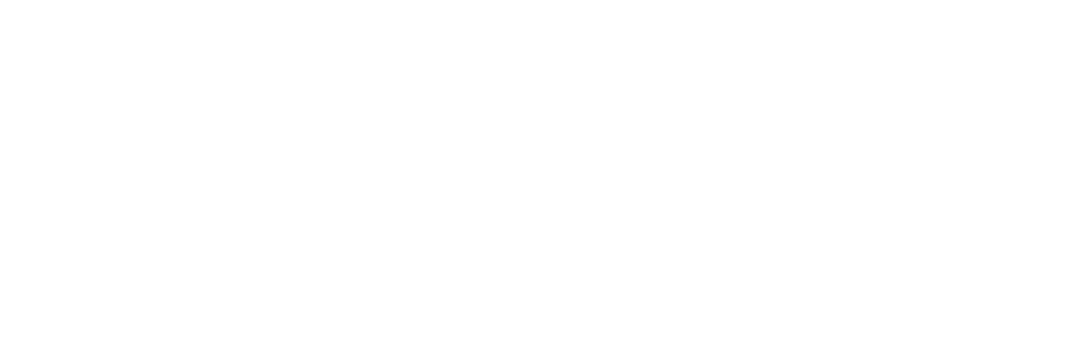
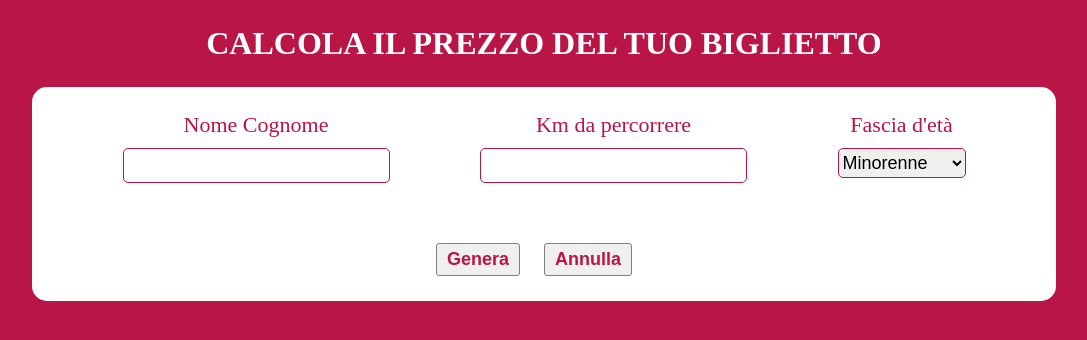
Before and after one commit to SimoneCalzari/js-biglietto-treno-form, a plain HTML site: page index.html in a window 1280 px wide. Shown: the whole page, without its empty margins (96-1183 px from the left). Drawn offline with Linux system fonts and the light colour scheme.

Commit message:
feat: milestone 1

```diff
--- a/css/style.css
+++ b/css/style.css
@@ -3,3 +3,76 @@
   margin: 0;
   box-sizing: border-box;
 }
+
+body {
+  background-color: #b91547;
+}
+
+.container {
+  max-width: 80%;
+  margin: 0 auto;
+}
+
+main #ticket-calc h1 {
+  color: white;
+  text-transform: uppercase;
+  text-align: center;
+  margin: 25px 0;
+}
+
+main #ticket-calc #form-container {
+  background-color: white;
+  display: flex;
+  flex-wrap: wrap;
+  justify-content: space-evenly;
+  padding: 25px 0;
+  border-radius: 15px;
+}
+
+main #ticket-calc #form-container .input-box {
+  display: flex;
+  flex-direction: column;
+  text-align: center;
+}
+
+main #ticket-calc #form-container .input-box label {
+  margin-bottom: 10px;
+  color: #b91547;
+  font-size: 22px;
+}
+
+main #ticket-calc #form-container .input-box input {
+  border:1px solid #b91547;
+  border-radius: 5px;
+  text-align: center;
+  font-size: 20px;
+  padding: 5px 0;
+}
+
+main #ticket-calc #form-container .input-box select {
+  border:1px solid #b91547;
+  border-radius: 5px;
+  height: 30px;
+  font-size: 18px;
+}
+
+main #ticket-calc #form-container .input-buttons {
+  width: 100%;
+  text-align: center;
+  margin-top: 60px;
+}
+
+main #ticket-calc #form-container .input-buttons button {
+  color: #b91547;
+  font-weight: bold;
+  font-size: 18px;
+  margin-right: 20px;
+  padding: 5px 10px;
+  border-radius: 3px;
+  border: 1px solid gray;
+}
+
+main #ticket-calc #form-container .input-buttons button:hover {
+  cursor: pointer;
+  background-color: pink;
+}
--- a/index.html
+++ b/index.html
@@ -3,10 +3,56 @@
   <head>
     <meta charset="UTF-8">
     <meta name="viewport" content="width=device-width, initial-scale=1.0">
+    <!-- MIO FOGLIO STILE -->
     <link rel="stylesheet" href="css/style.css">
+    <!-- MIO FOGLIO STILE -->
     <title>Biglietto Treno Form</title>
   </head>
   <body>
+    <main>
+      <div class="container">
+        <!-- CALCOLATORE PREZZO BIGLIETTI -->
+        <div id="ticket-calc">
+          <!-- TITOLO -->
+          <h1>Calcola il prezzo del tuo biglietto</h1>
+          <!-- TITOLO -->
+          <!-- FORM -->
+          <div id="form-container">
+            <!-- NOME COGNOME -->
+            <div class="input-box">
+              <label for="nome-cognome">Nome Cognome</label>
+              <input type="text" id="nome-cognome">
+            </div>
+            <!-- NOME COGNOME -->
+            <!-- KM VIAGGIO -->
+            <div class="input-box">
+              <label for="km-viaggio">Km da percorrere</label>
+              <input type="text" id="km-viaggio">
+            </div>
+            <!-- KM VIAGGIO -->
+            <!-- ETA UTENTE -->
+            <div class="input-box">
+              <label for="eta-utente">Fascia d'età</label>
+              <select name="eta-fasce" id="eta-utente">
+                <option>Minorenne</option>
+                <option>Maggiorenne</option>
+                <option>Over65</option>
+              </select>
+            </div>
+            <!-- ETA UTENTE -->
+            <!-- BOTTONI  -->
+            <div class="input-buttons">
+              <button id="btn-genera">Genera</button>
+              <button id="btn-annulla">Annulla</button>
+            </div>
+            <!-- BOTTONI  -->
+          </div>
+          <!-- FORM -->
+        </div>
+        <!-- CALCOLATORE PREZZO BIGLIETTI -->
+
+      </div>
+    </main>
     <script src="js/main.js"></script>
   </body>
 </html>
--- a/js/main.js
+++ b/js/main.js
@@ -1 +1,46 @@
 'use strict';
+
+const nomeCognome = document.getElementById('nome-cognome');
+const kmViaggio = document.getElementById('km-viaggio');
+const etaUtente = document.getElementById('eta-utente');
+const btnGenera = document.getElementById('btn-genera');
+const btnAnnulla = document.getElementById('btn-annulla');
+
+// console.log(nomeCognome);
+// console.log(kmViaggio);
+// console.log(etaUtente);
+// console.log(btnGenera);
+// console.log(btnAnnulla);
+
+const pricePerKm = 0.21;
+const discountMinorenni = 20;
+const discountOver65 = 40;
+
+btnGenera.addEventListener ('click',
+  function() {
+    const valNomeCognome = nomeCognome.value;
+    // console.log(valNomeCognome);
+    const valKmViaggio = Number(kmViaggio.value);
+    // console.log(valKmViaggio);
+    const valEtaUtente = etaUtente.value;
+    // console.log(valEtaUtente);
+
+    let priceTicket = pricePerKm * valKmViaggio;
+
+    if (valEtaUtente === 'Minorenne') {
+      priceTicket *= (1 - discountMinorenni / 100);
+    } else if (valEtaUtente === 'Over65') {
+      priceTicket *= (1 - discountOver65 / 100);
+    }
+
+    console.log('Il prezzo del biglietto è:', priceTicket.toFixed(2));
+  }
+)
+
+btnAnnulla.addEventListener ('click',
+  function() {
+    nomeCognome.value = '';
+    kmViaggio.value = '';
+    etaUtente.value = 'Minorenne';
+  }
+)
```
Also changed, not shown: 1 other file.
